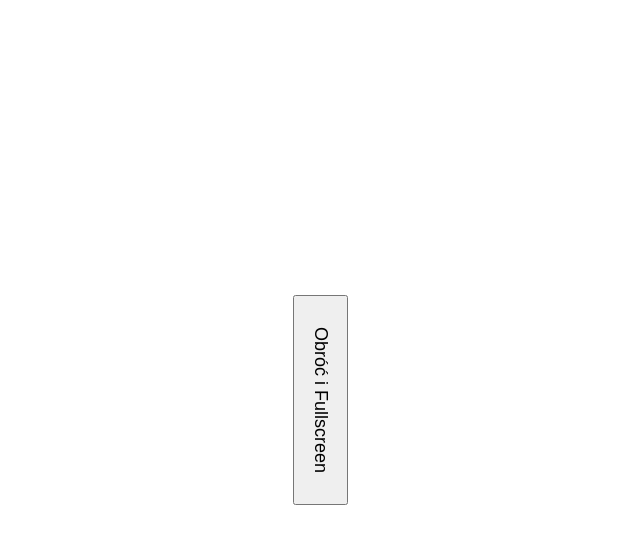
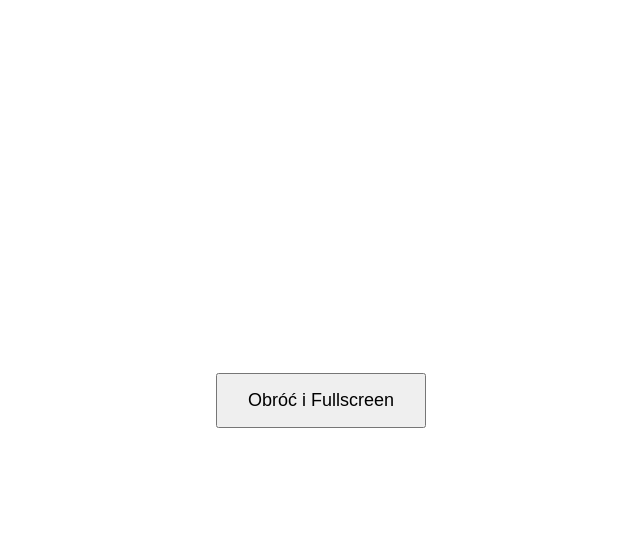
Before and after one commit to shrowd/testttt, a plain HTML site: page prez.html in a window 1280 px wide. Both pictures are taken after a click on the button "Obróć i Fullscreen". Shown: the whole page, without its empty margins (319-959 px from the left). Drawn offline with Linux system fonts and the light colour scheme.

Commit message:
Update title and improve fullscreen functionality

```diff
--- a/prez.html
+++ b/prez.html
@@ -3,20 +3,15 @@
 <head>
 <meta charset="UTF-8">
 <meta name="viewport" content="width=device-width, initial-scale=1.0">
-<title>Obróć ekran i fullscreen</title>
+<title>Fullscreen i obrót</title>
 <style>
   body {
     margin: 0;
-    padding: 0;
     display: flex;
     justify-content: center;
     align-items: center;
     height: 100vh;
-    transition: transform 0.5s ease;
-  }
-
-  .rotated {
-    transform: rotate(90deg);
+    font-family: sans-serif;
   }
 
   button {
@@ -32,17 +27,23 @@
 
 <script>
 const button = document.getElementById('rotateFullscreenBtn');
+
 button.addEventListener('click', async () => {
-    // Obrót ekranu
-    document.body.classList.toggle('rotated');
+    // Wejdź w tryb fullscreen
+    if (document.body.requestFullscreen) {
+        await document.body.requestFullscreen();
+    }
 
-    // Tryb fullscreen
-    if (!document.fullscreenElement) {
+    // Spróbuj zablokować orientację na poziomą (landscape)
+    if (screen.orientation && screen.orientation.lock) {
         try {
-            await document.documentElement.requestFullscreen();
+            await screen.orientation.lock('landscape');
+            console.log('Ekran obrócony do landscape!');
         } catch (err) {
-            console.error(`Błąd fullscreen: ${err.message}`);
+            console.error('Nie udało się zablokować orientacji:', err);
         }
+    } else {
+        alert('Twoja przeglądarka nie wspiera blokady orientacji.');
     }
 });
 </script>
```
